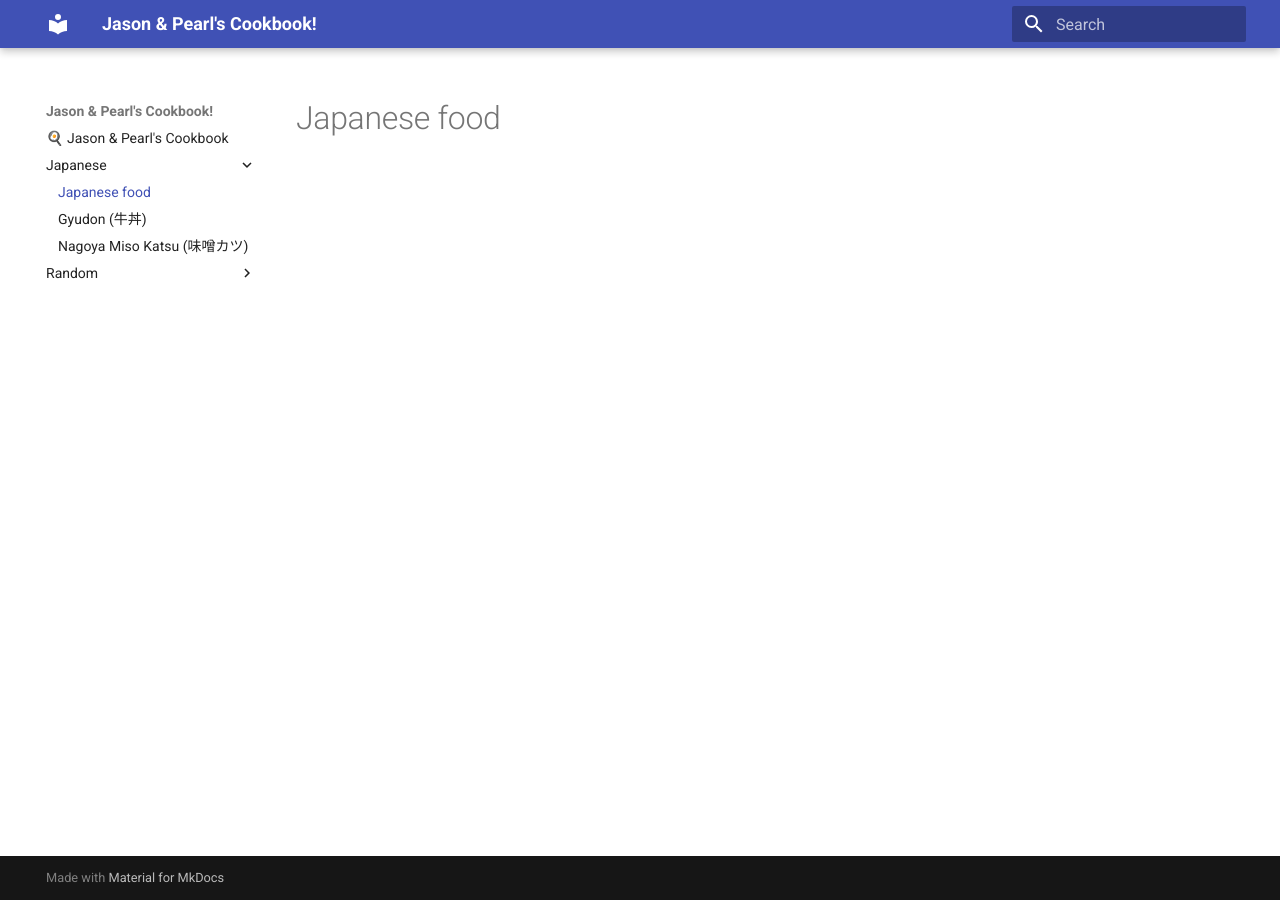
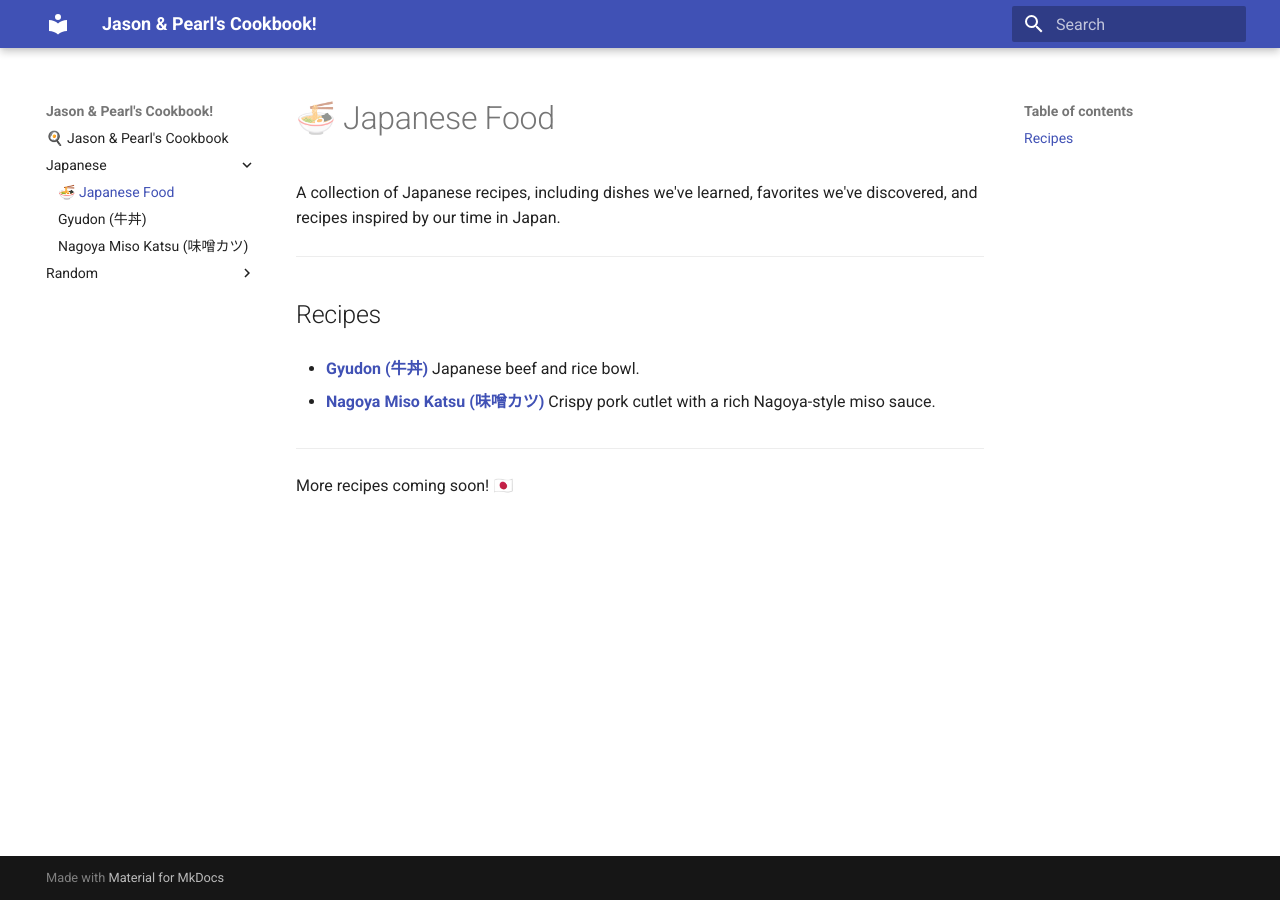
Before and after one commit to glerk/my-cookbook, an MkDocs documentation site: the page built from docs/Japanese/index.md, in a window 1280 px wide. Built offline with MkDocs 1.6.1 and Material for MkDocs 9.7.7, drawn with Linux system fonts in a browser that asks for light colours.

Commit message:
vault backup: 2026-10-04 23:49:28

```diff
--- a/docs/Japanese/index.md
+++ b/docs/Japanese/index.md
@@ -1 +1,17 @@
-# Japanese food
+# 🍜 Japanese Food
+
+A collection of Japanese recipes, including dishes we've learned, favorites we've discovered, and recipes inspired by our time in Japan.
+
+---
+
+## Recipes
+
+* **[Gyudon (牛丼)](gyudon.md)**
+  Japanese beef and rice bowl.
+
+* **[Nagoya Miso Katsu (味噌カツ)](miso-katsu.md)**
+  Crispy pork cutlet with a rich Nagoya-style miso sauce.
+
+---
+
+More recipes coming soon! 🇯🇵
```
